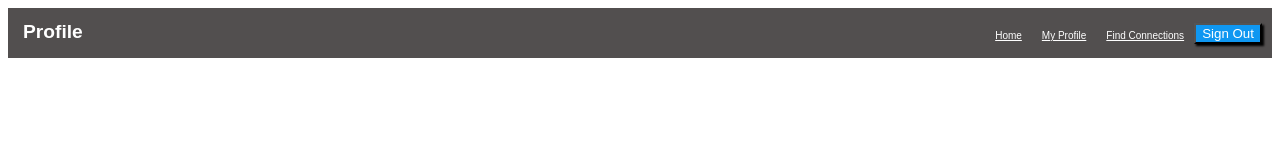
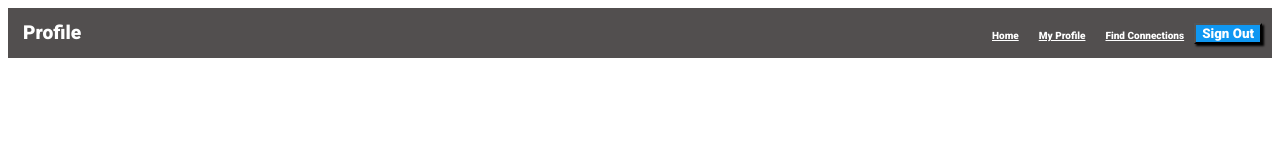
Before and after one commit to Nothdurftm17/FlexNavBar, a plain HTML site: page index.html in a window 1280 px wide. Drawn offline with Linux system fonts and the light colour scheme.

Commit message:
Used Google Roboto

```diff
--- a/index.html
+++ b/index.html
@@ -6,6 +6,9 @@
     <meta name="viewport" content="width=device-width, initial-scale=1.0">
     <title>Document</title>
     <link rel="stylesheet" href="style.css">
+    <link rel="preconnect" href="https://fonts.googleapis.com">
+<link rel="preconnect" href="https://fonts.gstatic.com" crossorigin>
+<link href="https://fonts.googleapis.com/css2?family=Roboto:wght@900&display=swap" rel="stylesheet">
 </head>
 <body>
     <div class="nav">
--- a/style.css
+++ b/style.css
@@ -1,3 +1,6 @@
+*{
+    font-family: 'Roboto', sans-serif;
+}
 .nav{
     width: 0 auto;
     height: 50px;
@@ -10,7 +13,6 @@
     font-size: larger;
     margin-left: 15px;
     color: white;
-    font-family: Arial, Helvetica, sans-serif;
 
 }
 .nav-links{
@@ -34,7 +36,6 @@
 
 a{
     color: white;
-    font-family: Arial, Helvetica, sans-serif;
     margin: 10px;
     line-height: 36px;
 }
```
